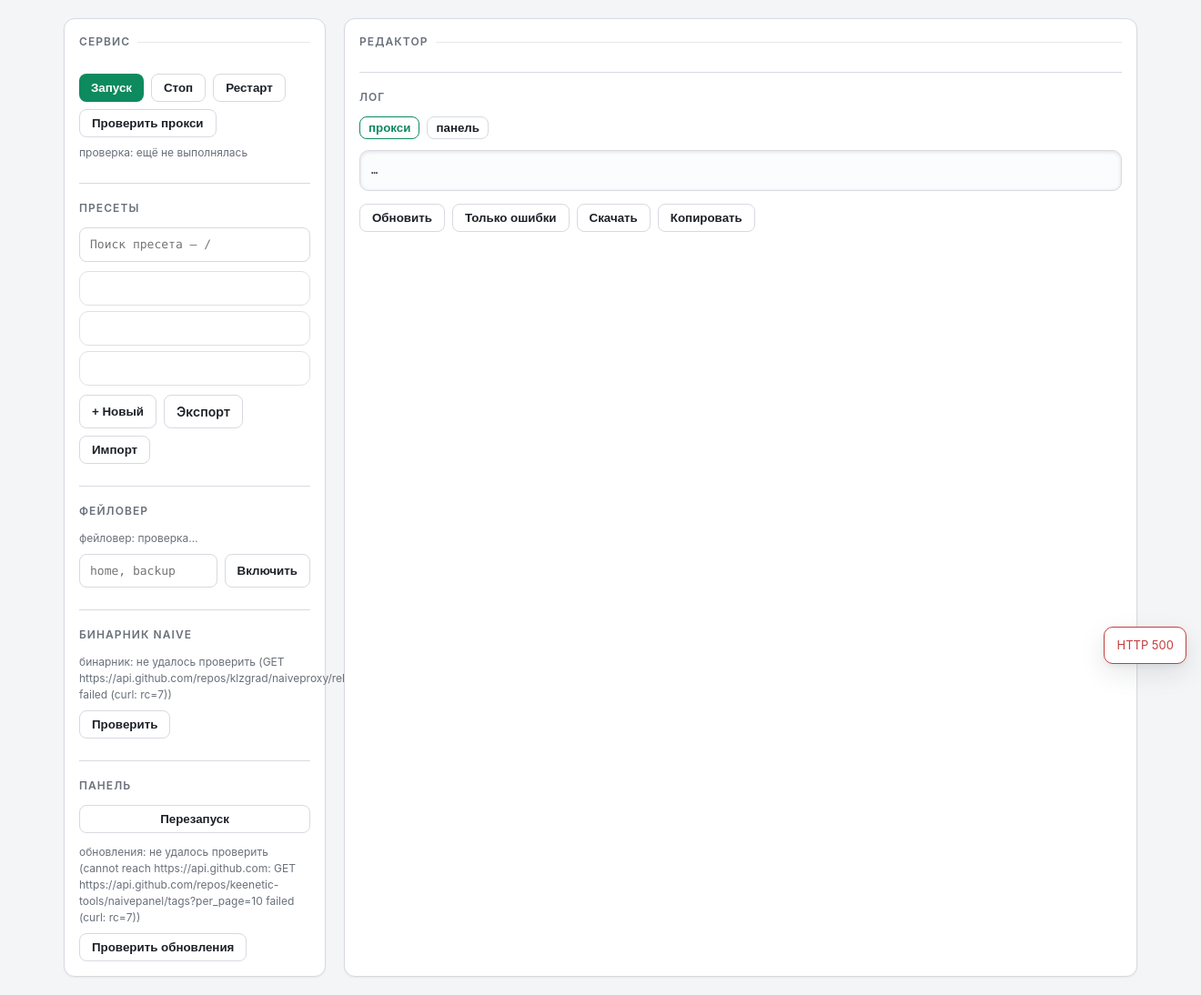
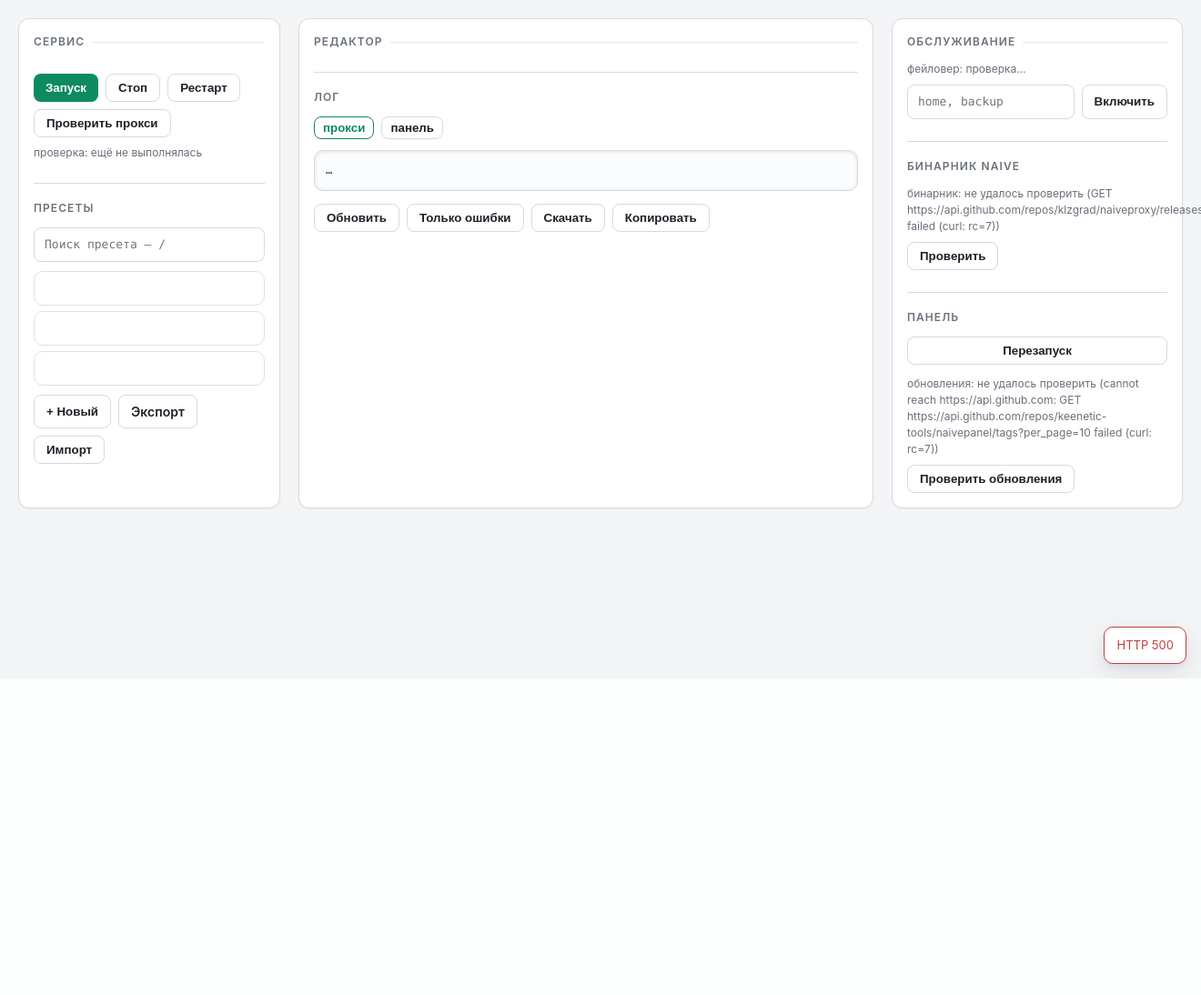
Before and after one commit to keenetic-tools/naivepanel, a Flask app: page / in a window 1320 px wide; the page is wider, and only the part inside the window is pictured. Shown: the part 54-1148 px from the top of that part at 91% size. After the commit the page ends 800 px from the top of that part, so only its background shows below. Run offline with Flask 3, Linux system fonts and the light colour scheme; data that the repository does not hold is empty; parts of the project's set-up code (start-up, migrations or seed data) failed here and were passed over.

Commit message:
ui: three-column layout — right «Обслуживание» card
Широкие экраны (≥1240px): слева Сервис+Пресеты, в центре Редактор+Лог,
справа новая карточка «Обслуживание» (фейловер, бинарник naive, панель).
Средние (801–1239) — две колонки, «Обслуживание» под левой; ≤800px —
одна колонка с прежним порядком «главное сверху». Реализовано через
grid-template-areas, содержимое карточек не менялось.

```diff
--- a/templates/index.html
+++ b/templates/index.html
@@ -70,8 +70,16 @@
     0%, 100% { transform:scale(1); opacity:1; }
     50% { transform:scale(1.35); opacity:.55; }
   }
-  main { display:grid; grid-template-columns: 288px 1fr; gap:20px; padding:20px max(20px, calc((100% - 1180px)/2)); }
-  @media (max-width:800px) { main { grid-template-columns: 1fr; padding:14px; } }
+  main { display:grid; grid-template-columns: 288px minmax(0,1fr) 320px;
+         grid-template-areas: "aside main ops"; gap:20px;
+         padding:20px max(20px, calc((100% - 1340px)/2)); }
+  /* средние экраны: как раньше 2 колонки, «Обслуживание» — под левой */
+  @media (max-width:1239px) and (min-width:801px) {
+    main { grid-template-columns: 288px 1fr; grid-template-areas: "aside main" "ops main"; }
+  }
+  @media (max-width:800px) { /* телефон: одна колонка, сверху главное */
+    main { grid-template-columns: 1fr; grid-template-areas: "aside" "main" "ops"; padding:14px; }
+  }
   .card { background:var(--card); border:1px solid var(--border); border-radius:12px;
           padding:16px; box-shadow:var(--shadow-1); }
   .card h2 { margin:0 0 12px; font-size:12px; font-weight:600; text-transform:uppercase;
@@ -203,7 +211,7 @@
   <span id="status" aria-live="polite">…</span>
 </header>
 <main>
-  <section class="card">
+  <section class="card" style="grid-area:aside">
     <h2>Сервис</h2>
     <div class="svcinfo" id="svcinfo"></div>
     <div class="actions">
@@ -227,38 +235,9 @@
               title="Загрузить пресеты из ранее экспортированного JSON">Импорт</button>
       <input type="file" id="importFile" accept=".json,application/json" style="display:none" aria-hidden="true" tabindex="-1">
     </div>
-    <h2 class="sect">Фейловер</h2>
-    <div id="foInfo" style="font-size:12px;color:var(--mut);margin-top:10px">фейловер: проверка…</div>
-    <div class="actions" style="margin-top:8px">
-      <input id="foChain" placeholder="home, backup" aria-label="Цепочка фейловера"
-             autocomplete="off" spellcheck="false" style="flex:1;min-width:140px"
-             title="Пресеты через запятую: основной → запасные. После порога неудачных E2E-проверок подряд панель переключает на следующий. Назад, на основной — только вручную">
-      <button class="ghost" data-action="foSave" id="btnFoSave"
-              title="Сохранить цепочку и включить автофейловер">Включить</button>
-      <button class="ghost" data-action="foOff" id="btnFoOff" hidden
-              title="Выключить автофейловер (цепочка удалится)">Выключить</button>
-    </div>
-    <h2 class="sect">Бинарник naive</h2>
-    <div id="nvInfo" style="font-size:12px;color:var(--mut);margin-top:10px">бинарник: проверка…</div>
-    <div class="actions" style="margin-top:8px">
-      <button class="ghost" data-action="naiveCheck" id="btnNvCheck"
-              title="Сверить версию бинарника с последним релизом klzgrad/naiveproxy">Проверить</button>
-      <button data-action="naiveUpdate" id="btnNvUpd" hidden>Обновить</button>
-    </div>
-
-    <h2 class="sect">Панель</h2>
-    <div class="actions" style="margin-top:10px">
-      <button class="ghost wide" data-action="panelRestart" title="Перезапуск веб-панели (после обновления файлов)">Перезапуск</button>
-    </div>
-    <div id="updInfo" style="font-size:12px;color:var(--mut);margin-top:12px">обновления: проверка…</div>
-    <div class="actions" style="margin-top:8px">
-      <button class="ghost" data-action="updateCheck" title="Сверить версию панели с последним релизом GitHub">Проверить обновления</button>
-      <button data-action="updateApply" id="btnUpdApply" hidden>Обновить</button>
-      <button class="ghost" data-action="updateNotes" id="btnUpdNotes" hidden title="Описание грядущего релиза">Что нового</button>
-    </div>
   </section>
 
-  <section class="card">
+  <section class="card" style="grid-area:main">
     <h2 id="editorTitle"><span id="editorTitleText">Редактор</span><button type="button"
         class="close" id="btnCloseEditor" data-action="closeEditor" hidden
         aria-label="Закрыть редактор" title="Закрыть (Esc)">✕</button></h2>
@@ -333,6 +312,37 @@
       <button class="ghost" id="btnLogFilter" data-action="logFilter" aria-pressed="false">Только ошибки</button>
       <button class="ghost" data-action="logDownload">Скачать</button>
       <button class="ghost" data-action="logCopy">Копировать</button>
+    </div>
+  </section>
+
+  <section class="card" style="grid-area:ops">
+    <h2>Обслуживание</h2>
+    <div id="foInfo" style="font-size:12px;color:var(--mut)">фейловер: проверка…</div>
+    <div class="actions" style="margin-top:8px">
+      <input id="foChain" placeholder="home, backup" aria-label="Цепочка фейловера"
+             autocomplete="off" spellcheck="false" style="flex:1;min-width:140px"
+             title="Пресеты через запятую: основной → запасные. После порога неудачных E2E-проверок подряд панель переключает на следующий. Назад, на основной — только вручную">
+      <button class="ghost" data-action="foSave" id="btnFoSave"
+              title="Сохранить цепочку и включить автофейловер">Включить</button>
+      <button class="ghost" data-action="foOff" id="btnFoOff" hidden
+              title="Выключить автофейловер (цепочка удалится)">Выключить</button>
+    </div>
+    <h2 class="sect">Бинарник naive</h2>
+    <div id="nvInfo" style="font-size:12px;color:var(--mut);margin-top:10px">бинарник: проверка…</div>
+    <div class="actions" style="margin-top:8px">
+      <button class="ghost" data-action="naiveCheck" id="btnNvCheck"
+              title="Сверить версию бинарника с последним релизом klzgrad/naiveproxy">Проверить</button>
+      <button data-action="naiveUpdate" id="btnNvUpd" hidden>Обновить</button>
+    </div>
+    <h2 class="sect">Панель</h2>
+    <div class="actions" style="margin-top:10px">
+      <button class="ghost wide" data-action="panelRestart" title="Перезапуск веб-панели (после обновления файлов)">Перезапуск</button>
+    </div>
+    <div id="updInfo" style="font-size:12px;color:var(--mut);margin-top:12px">обновления: проверка…</div>
+    <div class="actions" style="margin-top:8px">
+      <button class="ghost" data-action="updateCheck" title="Сверить версию панели с последним релизом GitHub">Проверить обновления</button>
+      <button data-action="updateApply" id="btnUpdApply" hidden>Обновить</button>
+      <button class="ghost" data-action="updateNotes" id="btnUpdNotes" hidden title="Описание грядущего релиза">Что нового</button>
     </div>
   </section>
 </main>
```
Also changed, not shown: README.md.
